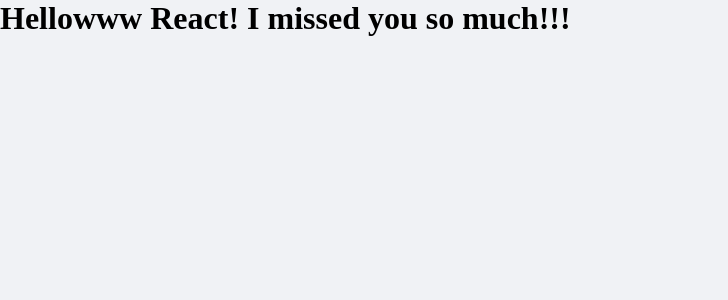
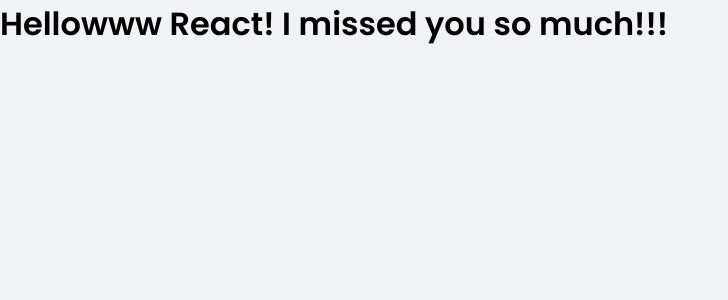
Before and after one commit to MorenaNobre/Ignite-Moneyrr, a React (Create React App) app: page / in a window 1280 px wide. Shown: the top 300 px of the page, without its empty margins (0-728 px from the left). Built offline with nearby package versions, Linux system fonts and the light colour scheme.

Commit message:
setting font - google fonts

```diff
--- a/public/index.html
+++ b/public/index.html
@@ -1,10 +1,16 @@
 <!DOCTYPE html>
 <html lang="en">
   <head>
+    <link rel="preconnect" href="https://fonts.gstatic.com" crossorigin />
+    <link rel="preconnect" href="https://fonts.googleapis.com" />
     <meta charset="utf-8" />
     <meta name="viewport" content="width=device-width, initial-scale=1" />
-    <link rel="shortcut icon" href="favicon.png" type="image/png">
+    <link rel="shortcut icon" href="favicon.png" type="image/png" />
     <title>Moneyrr</title>
+    <link
+      href="https://fonts.googleapis.com/css2?family=Poppins:wght@400;600&display=swap"
+      rel="stylesheet"
+    />
   </head>
   <body>
     <noscript>You need to enable JavaScript to run this app.</noscript>
--- a/src/Styles/global.ts
+++ b/src/Styles/global.ts
@@ -33,6 +33,15 @@
     -webkit-font-smoothing: antialiased;
   }
 
+  body, input, textarea, button {
+    font-family: 'Poppins', sans-serif;
+    font-weight: 400;
+  }
+
+  h1, h2, h3, h4, h5, h6, strong {
+    font-weight: 600;
+  }
+
   button {
     cursor: pointer;
   }
```
